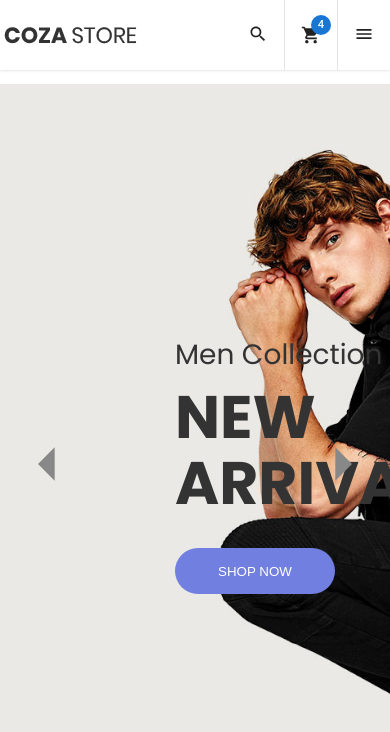
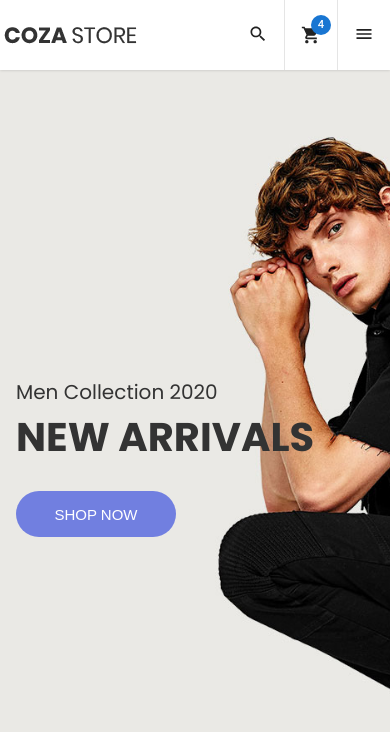
Before and after one commit to hnton2/MERN_CozaStore, a React (Create React App) app in the folder client/: page / in a window 390 px wide. Shown: the top 732 px of the page. Built offline with nearby package versions, Linux system fonts and the light colour scheme.

Commit message:
responsive carousel & banner

```diff
--- a/client/src/components/Banner/Banner.scss
+++ b/client/src/components/Banner/Banner.scss
@@ -3,6 +3,15 @@
 .banner {
     position: relative;
     border: 1px solid #e6e6e6;
+    max-width: calc(100% / 3);
+
+    @include tablet {
+        max-width: calc(100% / 2);
+    }
+
+    @include mobile {
+        max-width: 100%;
+    }
 
     &__img {
         width: 100%;
--- a/client/src/components/Carousel/Carousel.scss
+++ b/client/src/components/Carousel/Carousel.scss
@@ -4,14 +4,30 @@
     width: 100%;
     height: calc(100vh - #{$header-height});
 
+    @include mobile {
+        height: calc(100vh - 70px);
+    }
+
     &__content {
         margin-left: 175px;
+
+        @include tablet {
+            margin-left: 48px;
+        }
+
+        @include mobile {
+            margin-left: 16px;
+        }
 
         & > h3 {
             font-size: 28px;
             color: $text-dark;
             font-weight: 400;
             text-transform: capitalize;
+
+            @include mobile {
+                font-size: 20px;
+            }
         }
 
         & > span {
@@ -22,6 +38,10 @@
             line-height: 1.1;
             color: $text-dark;
             text-transform: uppercase;
+
+            @include mobile {
+                font-size: 40px;
+            }
         }
 
         & > button {
@@ -29,21 +49,39 @@
             height: 46px;
             border-radius: 24px;
             background-color: $primary-color;
+            font-size: 15px;
             color: $text-white;
             text-transform: uppercase;
         }
     }
 }
 
+// slick
 .slick-prev {
     left: 2% !important;
     color: $text-color-2 !important;
     z-index: 1;
+
+    @include tablet {
+        left: -2% !important;
+    }
+
+    @include mobile {
+        display: none !important;
+    }
 }
 .slick-next {
     right: 2% !important;
     color: $text-color-2 !important;
     z-index: 1;
+
+    @include tablet {
+        right: -2% !important;
+    }
+
+    @include mobile {
+        display: none !important;
+    }
 }
 .slick-prev:hover,
 .slick-next:hover {
--- a/client/src/components/Carousel/index.jsx
+++ b/client/src/components/Carousel/index.jsx
@@ -31,7 +31,7 @@ function Carousel() {
 
     const settings = {
         infinite: true,
-        autoplay: true,
+        // autoplay: true,
         pauseOnHover: true,
         speed: 2000,
         autoplaySpeed: 8000,
--- a/client/src/style.scss
+++ b/client/src/style.scss
@@ -40,8 +40,14 @@ button {
 @import "./variables.scss";
 .main {
     margin-top: $header-height;
+
+    @include mobile {
+        margin-top: 70px;
+    }
 }
 
 .home-banner {
     display: flex;
+    justify-content: center;
+    flex-wrap: wrap;
 }
```
